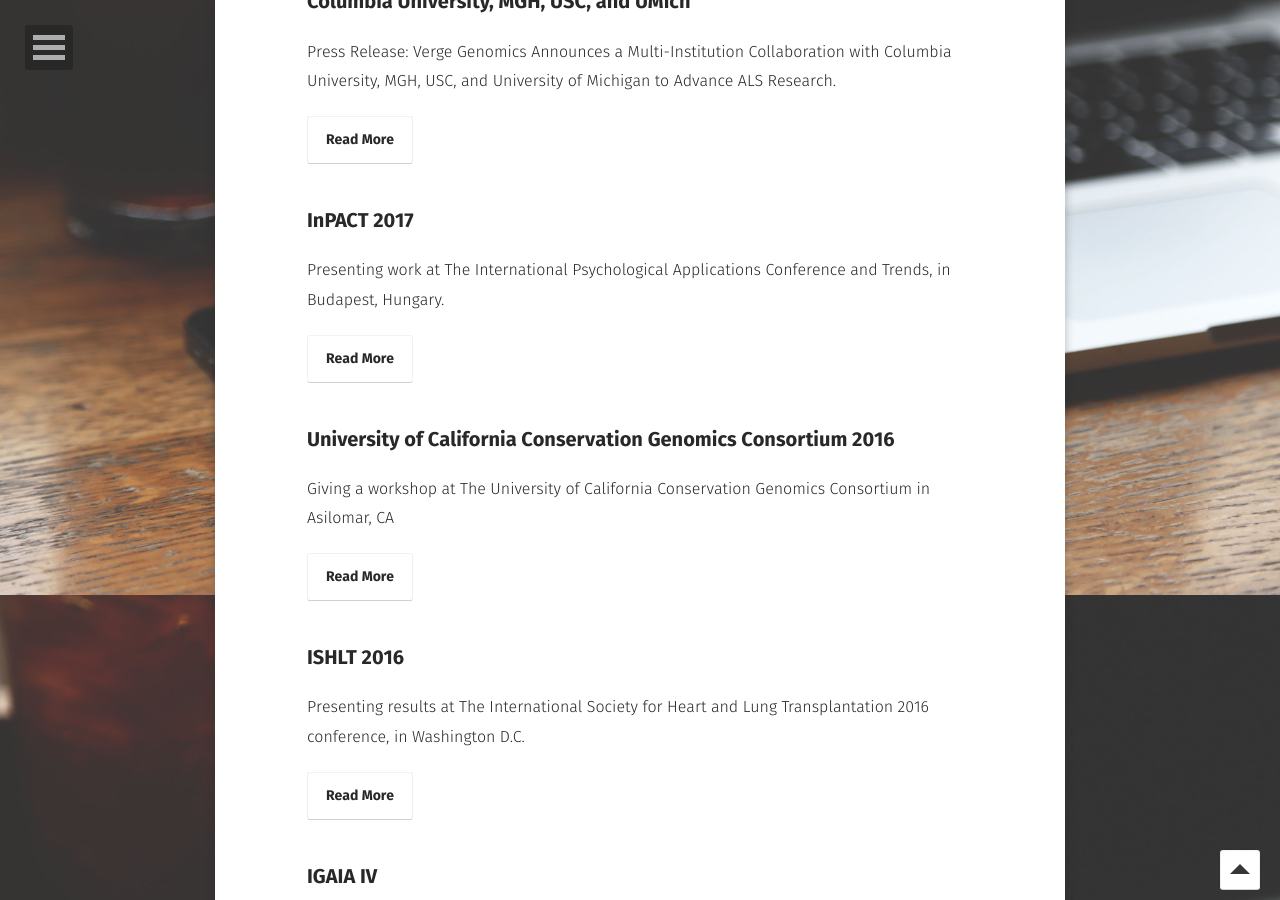
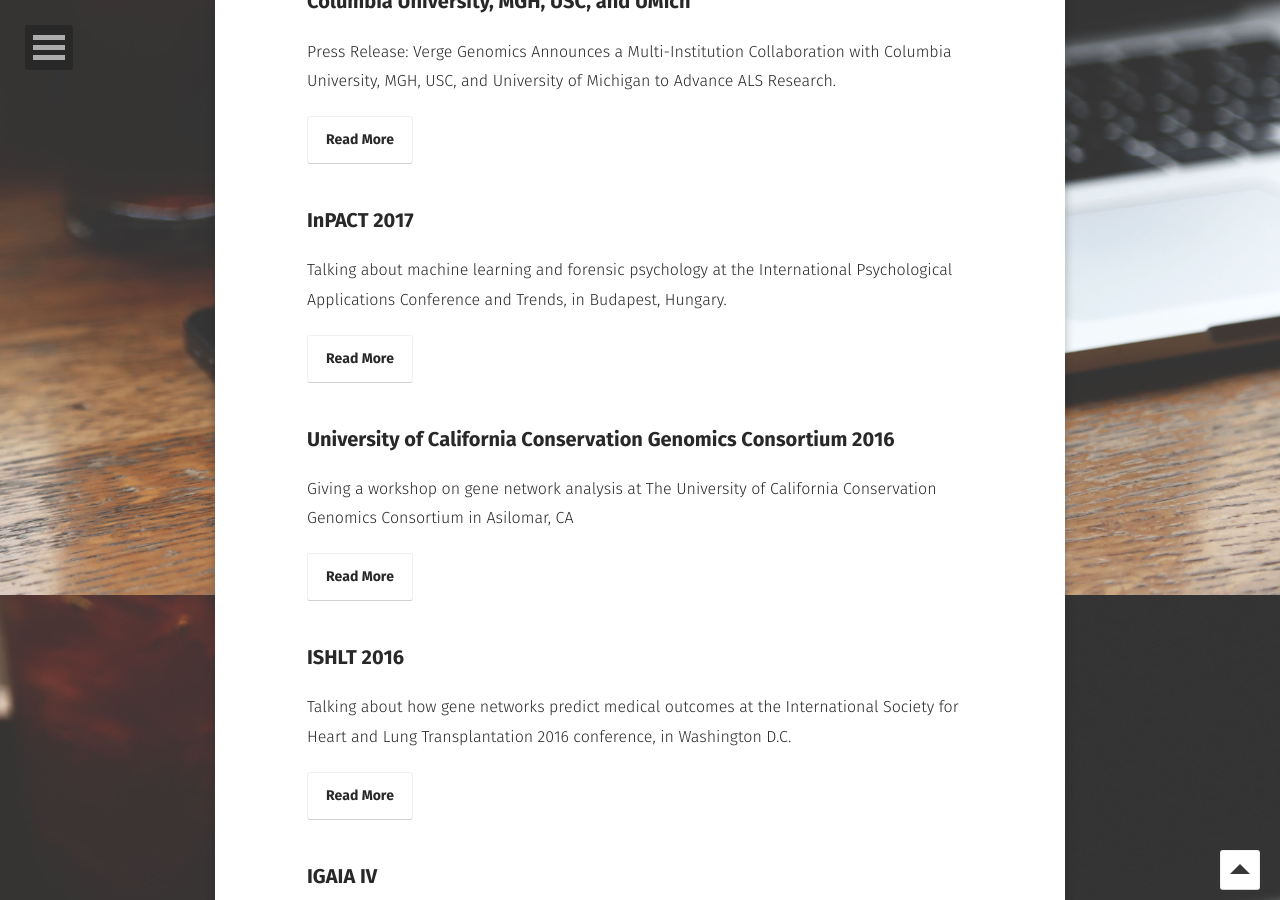
Before and after one commit to nwisn/nwisn.github.io, a Jekyll site: the page built from posts/index.md, in a window 1280 px wide and 900 px high, scrolled down 1205 px. Built offline with Jekyll 4.4.1, drawn with Linux system fonts in a browser that asks for light colours; some web fonts are replaced; some of the changed text lies outside the part shown.

Commit message:
revised posts

```diff
--- a/_posts/2014-01-25-SCSB.md
+++ b/_posts/2014-01-25-SCSB.md
@@ -2,7 +2,7 @@
 layout: post
 title: "Southern California Systems Biology Conference (SCSB)"
 date: 2014-01-25
-excerpt: "Presenting work on the MICA algorithm at the Southern California Systems Biology Conference in Irvine, CA."
+excerpt: "Presenting work on the MICA network algorithm at the Southern California Systems Biology Conference in Irvine, CA."
 tags: [conferences]
 comments: true
 ---
--- a/_posts/2016-04-27-WashingtonDC.md
+++ b/_posts/2016-04-27-WashingtonDC.md
@@ -2,7 +2,7 @@
 layout: post
 title: "ISHLT 2016"
 date: 2016-09-21
-excerpt: "Presenting results at The International Society for Heart and Lung Transplantation 2016 conference, in Washington D.C."
+excerpt: "Talking about how gene networks predict medical outcomes at the International Society for Heart and Lung Transplantation 2016 conference, in Washington D.C."
 tags: [conferences]
 comments: true
 ---
--- a/_posts/2016-09-21-Asilomar.md
+++ b/_posts/2016-09-21-Asilomar.md
@@ -2,7 +2,7 @@
 layout: post
 title: "University of California Conservation Genomics Consortium 2016"
 date: 2016-09-21
-excerpt: "Giving a workshop at The University of California Conservation Genomics Consortium in Asilomar, CA"
+excerpt: "Giving a workshop on gene network analysis at The University of California Conservation Genomics Consortium in Asilomar, CA"
 tags: [conferences]
 comments: true
 ---
--- a/_posts/2017-05-01-InPACT2017.md
+++ b/_posts/2017-05-01-InPACT2017.md
@@ -2,7 +2,7 @@
 layout: post
 title: "InPACT 2017"
 date: 2017-05-01
-excerpt: "Presenting work at The International Psychological Applications Conference and Trends, in Budapest, Hungary."
+excerpt: "Talking about machine learning and forensic psychology at the International Psychological Applications Conference and Trends, in Budapest, Hungary."
 tags: [conferences]
 comments: true
 ---
```
